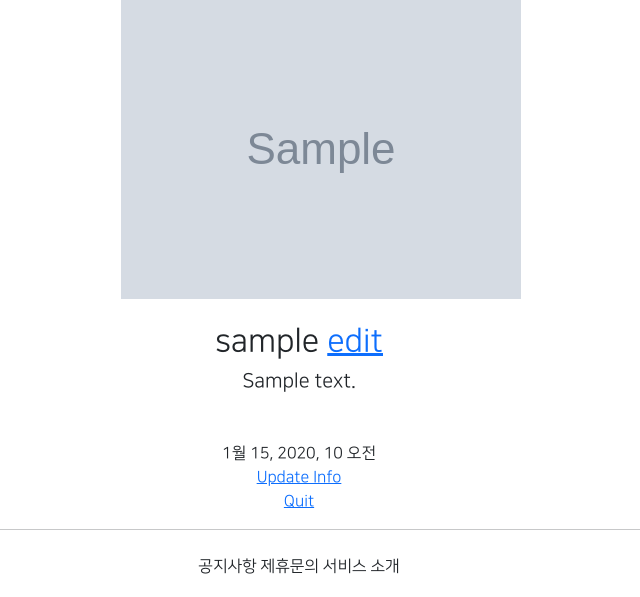
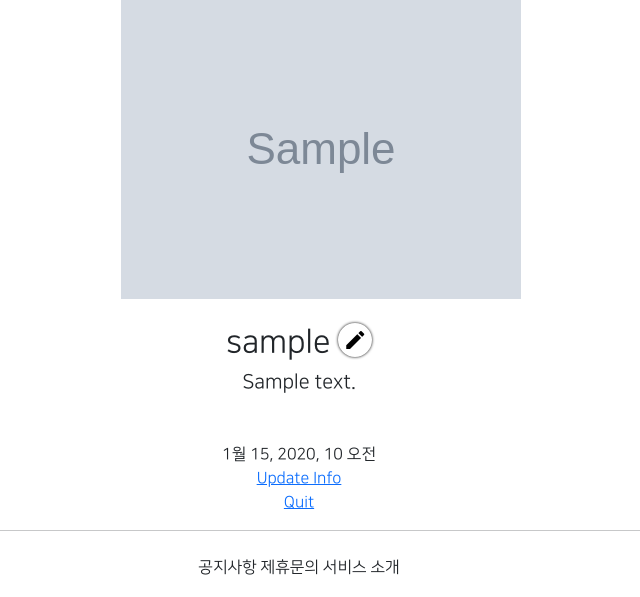
Before and after one commit to SeongHun123/JSH_01, a Django app: page /accounts/detail/1 in a window 1280 px wide. Shown: the part 226-823 px from the top of the page, without its empty margins (341-981 px from the left). Run offline with Django 3.2, Linux system fonts and the light colour scheme; a user stored in the database is signed in; tables that the repository leaves empty hold one stand-in row (values such as "Sample post"); grey boxes marked "Sample" are stand-in pictures; parts of the project's set-up code (start-up, migrations or seed data) failed here and were passed over; some libraries are stand-ins or nearby versions.

Commit message:
7-29 commit 01

```diff
--- a/accountapp/templates/accountapp/detail.html
+++ b/accountapp/templates/accountapp/detail.html
@@ -11,7 +11,8 @@
             <h2 class="MNS_B">
                 {{ target_user.profile.nickname }}
                 {% if user == target_user %}
-                    <a href="{% url 'profileapp:update' pk=target_user.profile.pk%}">
+                    <a href="{% url 'profileapp:update' pk=target_user.profile.pk%}"
+                    class = 'material-icons round_button'>
                     edit
                     </a>
                 {% endif %}
--- a/static/base.css
+++ b/static/base.css
@@ -40,3 +40,15 @@
     font-family: 'NanumSquareB', cursive;
 
 }
+
+.round_button{
+    color: black;
+    text-decoration: none;
+    box-shadow:  0 0 3px black;
+    border-radius: 20rem;
+    padding: 0.3rem;
+}
+
+.round_button:hover {
+    color: dimgrey;
+}
--- a/templates/head.html
+++ b/templates/head.html
@@ -16,6 +16,12 @@
 
     {# DEFAULT CSS LINKS #}
     <link   rel="stylesheet" type = "text/css" href="{% static 'base.css' %}">
+
+
+    {# MATERIAL ICONS LINK  #}
+    <link href="https://fonts.googleapis.com/css2?family=Material+Icons"
+      rel="stylesheet">
+
 
     <style>
         @font-face {
```
